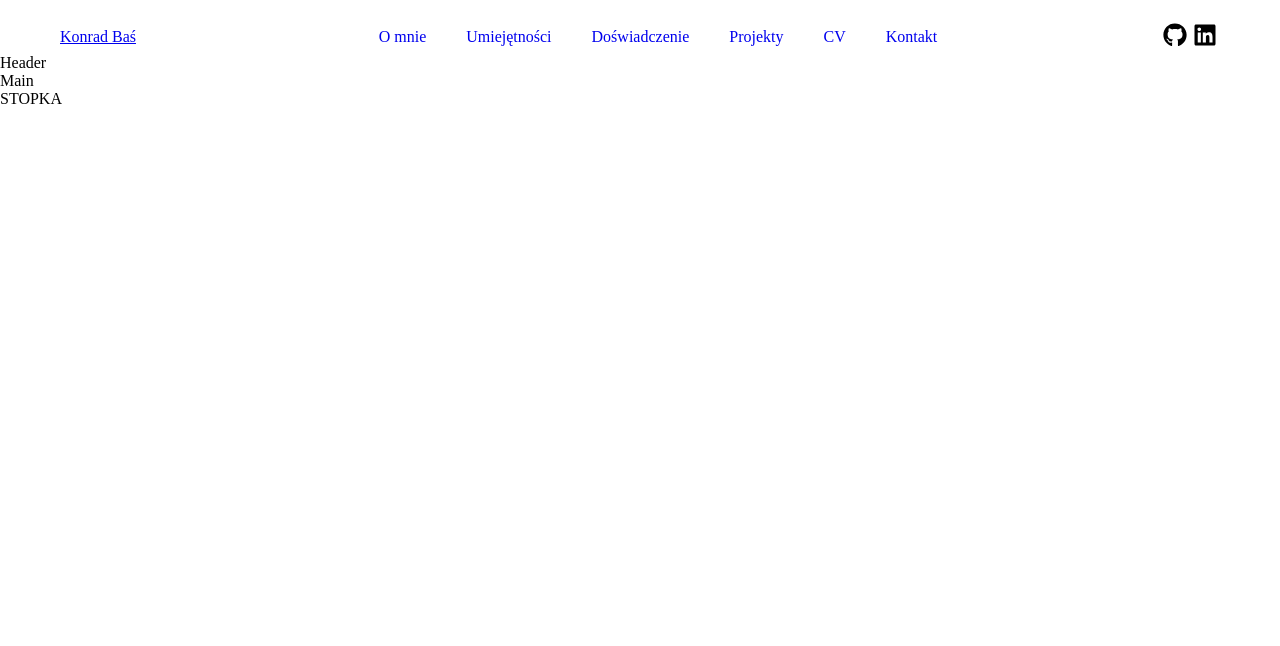
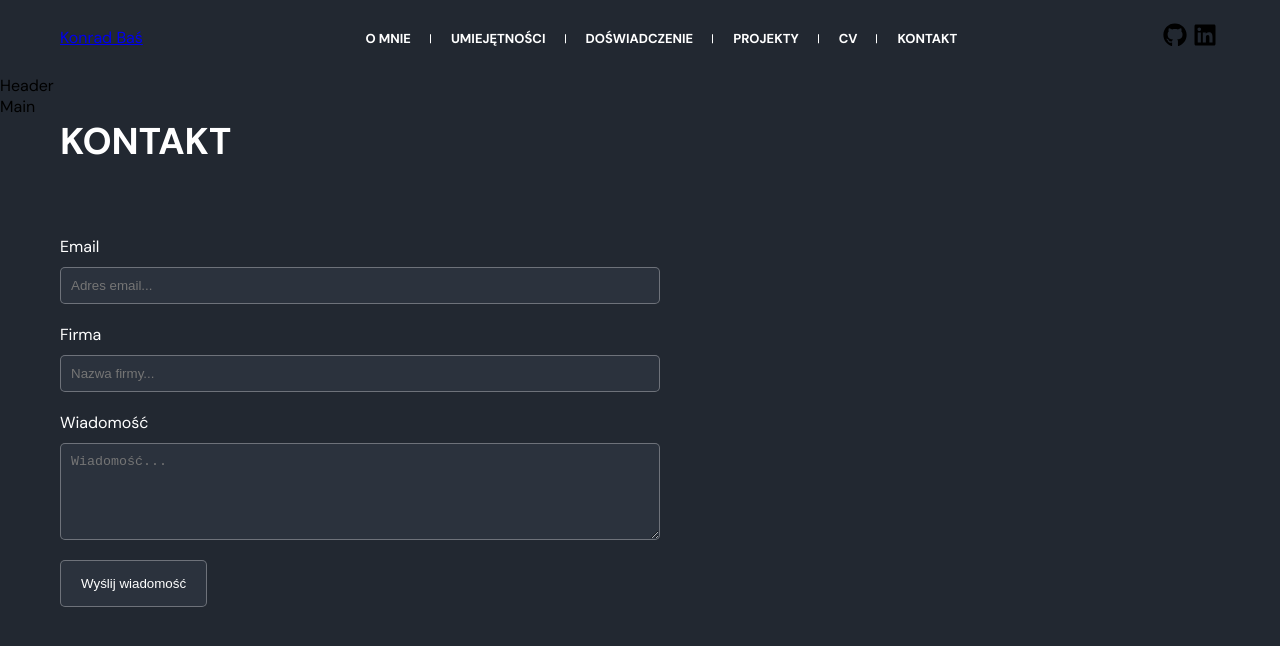
Before and after one commit to Konradb211/Konrad.Bas, a React (Vite) app in the folder KonradBas/: page / in a window 1280 px wide. Shown: the top 646 px of the page. Built offline with nearby package versions, Linux system fonts and the light colour scheme.

Commit message:
add contact section

```diff
--- a/KonradBas/src/App.scss
+++ b/KonradBas/src/App.scss
@@ -5,3 +5,6 @@
     padding-left: 60px;
     padding-right: 60px;
 }
+.header-pillow {
+    padding-top: 75px;
+}
--- a/KonradBas/src/App.tsx
+++ b/KonradBas/src/App.tsx
@@ -7,6 +7,7 @@ function App() {
   return (
     <>
       <NavigationBar />
+      <div className="header-pillow" />
       <Header />
       <Main />
       <Footer />
--- /dev/null
+++ b/KonradBas/src/components/Contact/Contact.module.scss
@@ -0,0 +1,38 @@
+.formContainer {
+    display: flex;
+    flex-direction: column;
+    max-width: 600px;
+    width: 100%;
+    label {
+        display: flex;
+        flex-direction: column;
+        align-items: flex-start;
+        padding-bottom: 20px;
+        width: 100%;
+        color: white;
+        input,
+        textarea {
+            margin-top: 10px;
+            width: 100%;
+            padding: 10px;
+            border: 1px solid #ffffff50;
+            border-radius: 5px;
+            background-color: #2b323d;
+            color: white;
+        }
+        textarea {
+        }
+    }
+    button {
+        padding: 15px 20px;
+        border: 1px solid #ffffff50;
+        border-radius: 5px;
+        background-color: #2b323d;
+        color: white;
+        cursor: pointer;
+        transition: background-color 0.3s ease;
+        &:hover {
+            background-color: #3a424e;
+        }
+    }
+}
--- /dev/null
+++ b/KonradBas/src/components/Contact/Contact.tsx
@@ -0,0 +1,27 @@
+import { SectionTitle } from "../SectionTitle/SectionTitle";
+import styles from "./Contact.module.scss";
+
+export const Contact = () => {
+  return (
+    <div className="container-wide">
+      <SectionTitle>kontakt</SectionTitle>
+      <form className={styles.formContainer}>
+        <label>
+          Email
+          <input type="email" placeholder="Adres email..." />
+        </label>
+        <label>
+          Firma
+          <input type="text" placeholder="Nazwa firmy..." />
+        </label>
+        <label>
+          Wiadomość
+          <textarea placeholder="Wiadomość..." rows={5} cols={33} />
+        </label>
+        <div>
+          <button type="submit">Wyślij wiadomość</button>
+        </div>
+      </form>
+    </div>
+  );
+};
--- a/KonradBas/src/components/Footer/Footer.tsx
+++ b/KonradBas/src/components/Footer/Footer.tsx
@@ -1,3 +1,9 @@
+import { Contact } from "../Contact/Contact";
+
 export const Footer = () => {
-  return <footer>STOPKA</footer>;
+  return (
+    <footer>
+      <Contact />
+    </footer>
+  );
 };
--- a/KonradBas/src/components/NavigationBar/NavigationBar.module.scss
+++ b/KonradBas/src/components/NavigationBar/NavigationBar.module.scss
@@ -1,9 +1,12 @@
 .nav {
-    padding-top: 20px;
+    position: fixed;
+    width: 100%;
     &__container {
         display: flex;
         justify-content: space-between;
         align-items: center;
+        padding-top: 20px;
+        padding-bottom: 20px;
         width: 100%;
         &__icons {
             a {
@@ -24,11 +27,29 @@
                     &:last-child {
                         a {
                             padding-right: 0;
+                            &::after {
+                                display: none;
+                            }
                         }
                     }
                     a {
                         padding: 0 20px;
                         text-decoration: none;
+                        text-transform: uppercase;
+                        font-size: 13px;
+                        font-weight: bold;
+                        color: #fff;
+                        position: relative;
+                        &::after {
+                            content: "";
+                            position: absolute;
+                            height: 50%;
+                            width: 1px;
+                            background-color: #fff;
+                            right: 0;
+                            bottom: 50%;
+                            transform: translateY(50%);
+                        }
                     }
                 }
             }
--- /dev/null
+++ b/KonradBas/src/components/SectionTitle/SectionTitle.module.scss
@@ -0,0 +1,7 @@
+.sectionTitle {
+    color: white;
+    font-size: clamp(24px, calc(1.66vw + 1rem), 50px);
+    font-weight: bold;
+    text-transform: uppercase;
+    padding-bottom: 70px;
+}
--- /dev/null
+++ b/KonradBas/src/components/SectionTitle/SectionTitle.tsx
@@ -0,0 +1,9 @@
+import type { ReactNode } from "react";
+import styles from "./SectionTitle.module.scss";
+
+interface Props {
+  children: ReactNode;
+}
+export const SectionTitle = ({ children }: Props) => {
+  return <h2 className={styles.sectionTitle}>{children}</h2>;
+};
--- a/KonradBas/src/index.css
+++ b/KonradBas/src/index.css
@@ -1,3 +1,5 @@
+@import url("https://fonts.googleapis.com/css2?family=DM+Sans:ital,opsz,wght@0,9..40,100..1000;1,9..40,100..1000&display=swap");
+
 *,
 *::before,
 *::after {
@@ -5,3 +7,8 @@
     margin: 0;
     box-sizing: border-box;
 }
+
+body {
+    font-family: "DM Sans", sans-serif;
+    background-color: #222831;
+}
```
